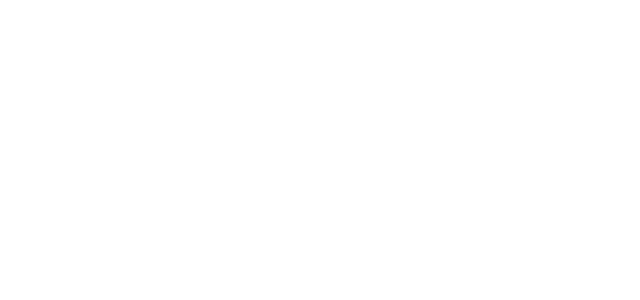
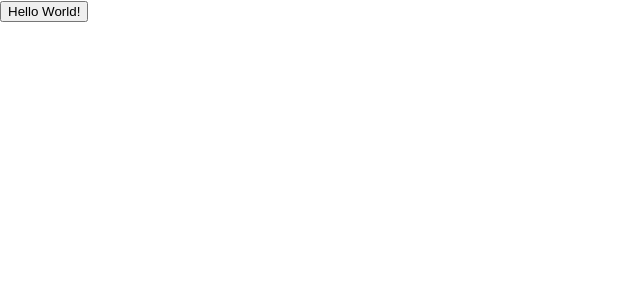
Before and after one commit to gonzach/react-app-react-counter, a React (Create React App) app: page / in a window 1280 px wide. Shown: the top 300 px of the page, without its empty margins (0-640 px from the left). Built offline with nearby package versions, Linux system fonts and the light colour scheme.

Commit message:
- Hello world in index.js

```diff
--- a/src/index.js
+++ b/src/index.js
@@ -4,9 +4,9 @@
 import App from './App';
 import * as serviceWorker from './serviceWorker';
 
-const hello = <button>Hello World!</button>
+const hello = <div><button>Hello World!</button></div>
 
-ReactDOM.render(<hello />, document.getElementById('root'));
+ReactDOM.render(hello, document.getElementById('root'));
 
 // If you want your app to work offline and load faster, you can change
 // unregister() to register() below. Note this comes with some pitfalls.
```
